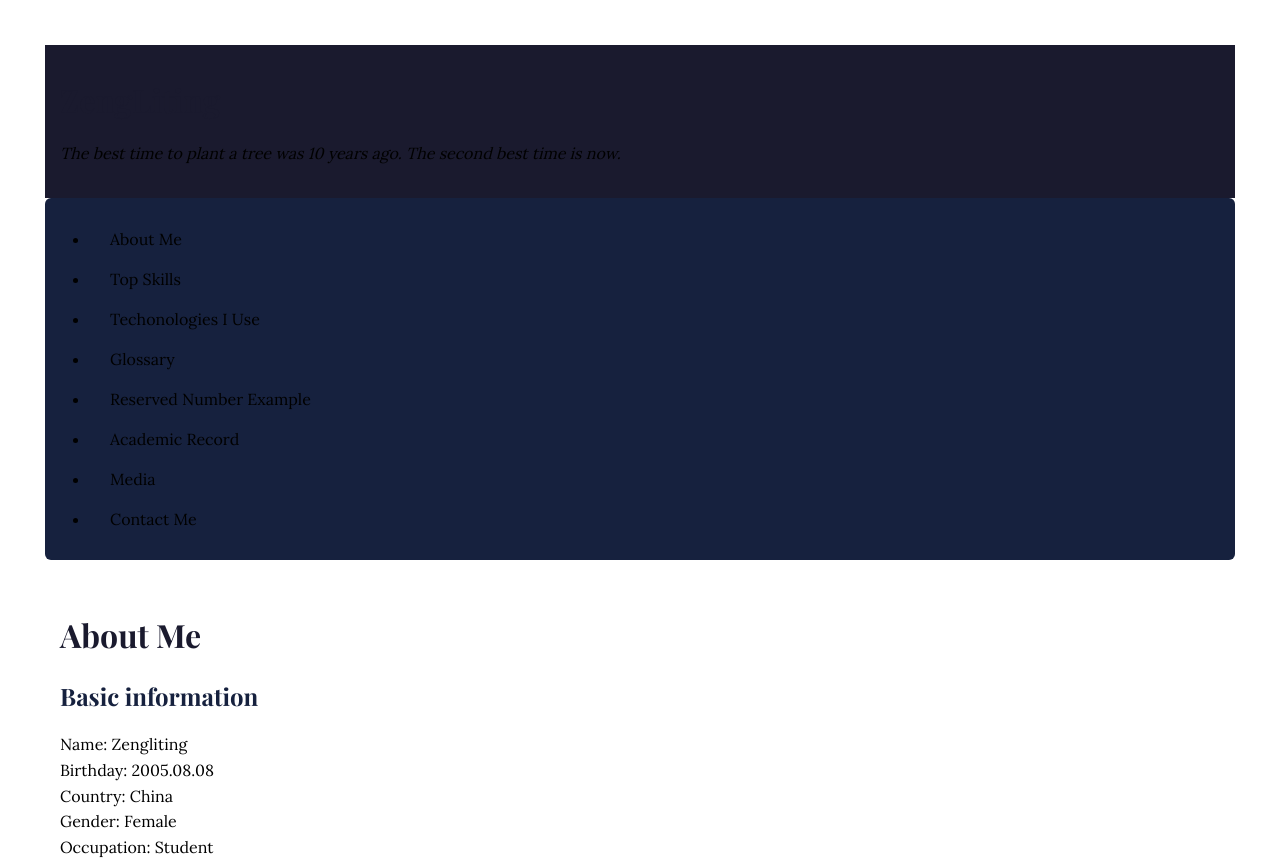
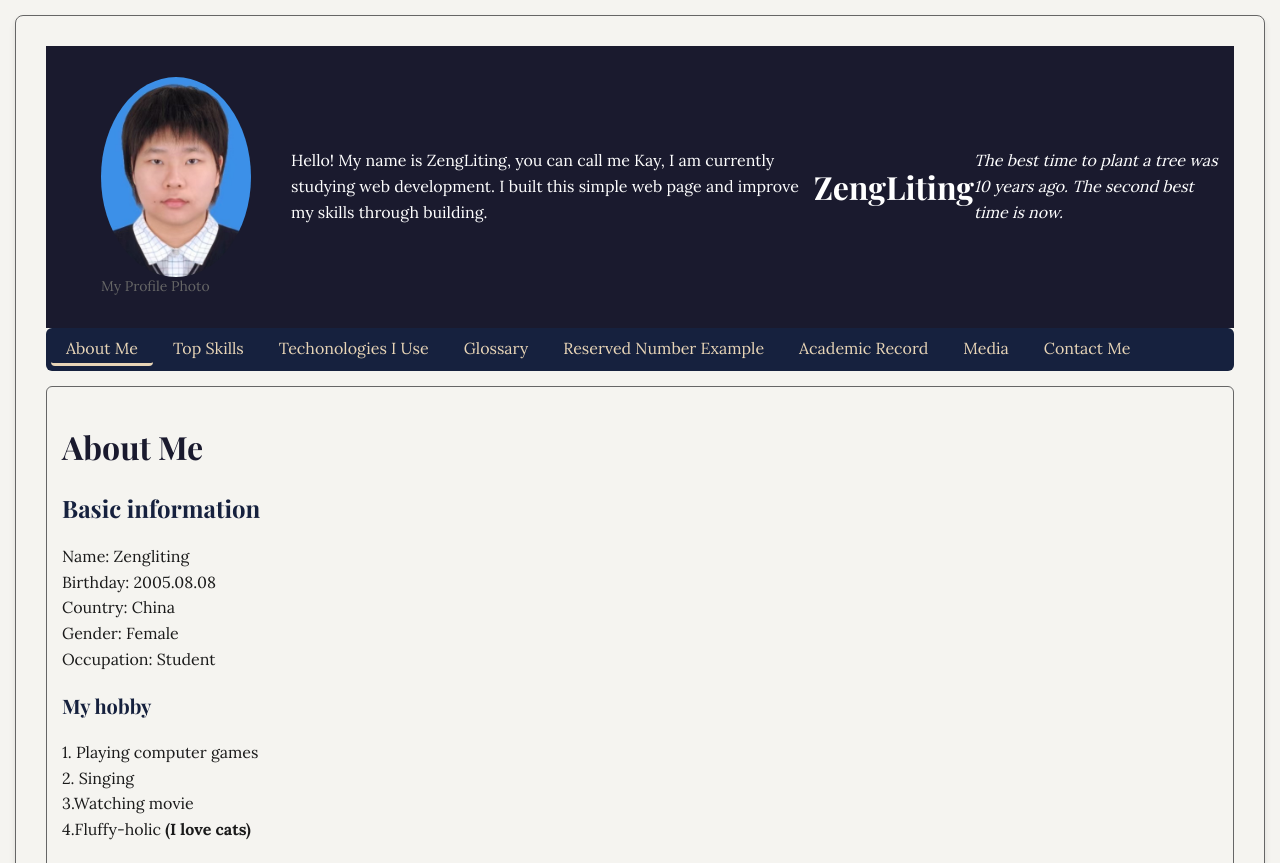
Before and after one commit to zeng1608/SCSM2223-02-LAB1, a plain HTML site: page index.html in a window 1280 px wide. Shown: the top 863 px of the page. Drawn offline with nearby package versions, Linux system fonts and the light colour scheme.

Commit message:
Task 3(Navigation & Header with Flexbox) & upload related images, change the text color of header

```diff
--- a/index.html
+++ b/index.html
@@ -9,12 +9,20 @@
 <body>
 	<main>
 		<header>
+			<figure>
+		<img src="images/Profile Photo.jpg" alt="Profile photo of me with blue background" width="150" height="180" align="left" title="This is my profile photo">
+		<figcaption>My Profile Photo</figcaption>
+
+	</figure>
+
+	<p> Hello! My name is ZengLiting, you can call me Kay, I am currently studying web development. I built this simple web page and improve my skills through building.</p>
+	<br><br><br><br><br>
 			<h1>ZengLiting</h1>
 	<p><i>The best time to plant a tree was 10 years ago. The second best time is now.</i></p>
 		</header>
 <nav>
 	<ul>
-	<li><a href="#aboutme">About Me</a></li>
+	<li><a href="#aboutme" class="active">About Me</a></li>
 	<li><a href="#topskills">Top Skills</a></li>
 	<li><a href="#technologies">Techonologies I Use</a></li>
 	<li><a href="#glossary">Glossary</a></li>
@@ -153,14 +161,6 @@
 
 	 <!-- Note: The align attribute is deprecated in HTML.-->
 	<figure>
-		<img src="images/Profile Photo.jpg" alt="Profile photo of me with blue background" width="150" height="180" align="left" title="This is my profile photo">
-		<figcaption>My Profile Photo</figcaption>
-
-	</figure>
-
-	<p> Hello! My name is ZengLiting, you can call me Kay, I am currently studying web development. I built this simple web page and improve my skills through building.</p>
-	<br><br><br><br><br>
-	<figure>
 		<a href="https://example.com">
 			<img src="images/screenshot.png" alt="Screenshot of my homepage "width="600" height="300">
 		</a>
--- a/style.css
+++ b/style.css
@@ -7,6 +7,27 @@
 *, *::before, *::after {
   box-sizing: inherit;
 }
+
+:root {
+  --color-primary:   #1a1a2e;
+  --color-secondary: #16213e;
+  --color-accent:    #e8d5b7;
+  --color-accent1:   #e8d5b7;
+  --color-accent2:   #0f3460;
+  --color-text:      #1a1a1a;
+  --color-muted:     #666666;
+  --color-surface:   #f5f4f0;
+  --color-grey-dark: #1a1a1a;
+  --color-grey-mid:  #666666;
+  --color-grey-light:#f5f4f0;
+  --color-white:     #ffffff;
+  --color-shadow:    rgba(0, 0, 0, 0.1);
+  --font-body:       'Lora', Georgia, serif;
+  --font-heading:    'Playfair Display', serif;
+  --space-sm:        0.5rem;
+  --space-md:        1.5rem;
+  --space-lg:        3rem;
+}
 body{
 	margin: 0;
 	padding: 0;
@@ -14,21 +35,6 @@
 	font-size: 1.6rem;
 	color: var(--color-grey-dark);
 	background-color: var(--color-grey-light);
-}
-
-:root {
-	--color-primary:    #1a1a2e;
-	--color-secondary:  #16213e;
-	--color-accent:     #e8d5b7;
-	--color-accent2:     #0f3460;
-	--color-text:       #1a1a1a;
-	--color-muted:      #666666;
-	--color-surface:    #f5f4f0;
-	--font-body:        'Lora', Georgia, serif;
-	--font-heading:     'Playfair Display', serif;
-	--space-sm:         0.5rem;
-	--space-md:         1.5rem;
-	--space-lg:         3rem;
 }
 /* Typography */
 h1 {
@@ -105,12 +111,30 @@
 
 /*Landmarks*/
 header {
+	display: flex;
+	justify-content: space-between;
+	align-items: center;
   background-color: var(--color-primary);
   color: var(--color-white);
   padding: var(--space-md); /*inner spacing*/
 }
+header h1, header p{
+	color: var(--color-white);
+}
+
+header img{
+	max-width: 150px;
+	height: auto;
+	border-radius: 50%;
+}
 
 nav {
+	display: flex;
+	justify-content: space-between;
+	align-items: center;
+	position: sticky;
+	top: 0;
+	z-index: 1000;
   background-color: var(--color-secondary);
   color: var(--color-white);
   padding: var(--space-sm); /*space inside nav*/
@@ -118,13 +142,36 @@
   border-radius: 6px;
 }
 
+nav h1, nav .logo{
+	margin:0;
+	font-size: 2rem;
+	color: var(--color-white);
+}
+
+nav ul{
+	display: flex;
+	flex-wrap: wrap;
+	gap: var(--space-sm);
+	list-style: none;
+	margin: 0;
+	padding: 0;
+}
+
 nav a {
   display: inline-block;
   padding: var(--space-sm) var(--space-md); /*larger clickable area*/
-  margin: var(--space-sm); /*separate nav links from each other */
   border-radius: 4px;
   color: var(--color-white);
   text-decoration: none;
+  transition: color 0.2s, background-color 0.2s;
+}
+
+nav a:hover{
+	color: var(--color-primary);
+	background-color: var(--color-accent);
+}
+nav a.active {
+  border-bottom: 3px solid var(--color-accent1);
 }
 
 main {
@@ -142,6 +189,7 @@
   padding: var(--space-md); /*inner spacing*/
   margin-top: var(--space-lg); /*space above footer*/
   border-radius: 6px;
+  text-align: center;
 }
 
 /*Links - four visually distinct states*/
@@ -176,3 +224,7 @@
   padding: var(--space-md); /*inner spacing*/
   margin: var(--space-md) 0; /*space between sections*/
   border: 1px solid var(--color-grey-mid);
+  background-color: var(--color-surface);
+  color: var(--color-grey-dark);
+  border-radius: 6px;
+}
```
Also changed, not shown: images/Profile Photo.jpg (added), images/screenshot.png (added).
